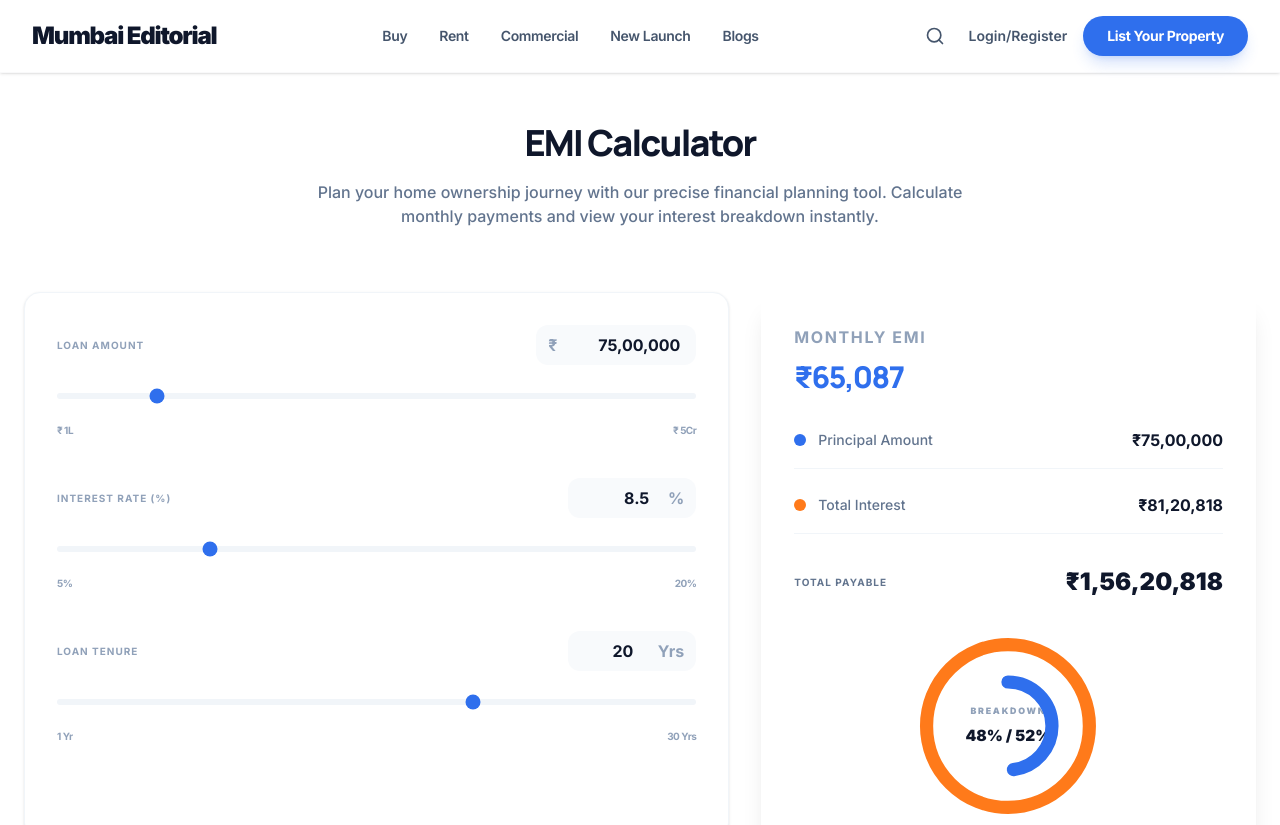
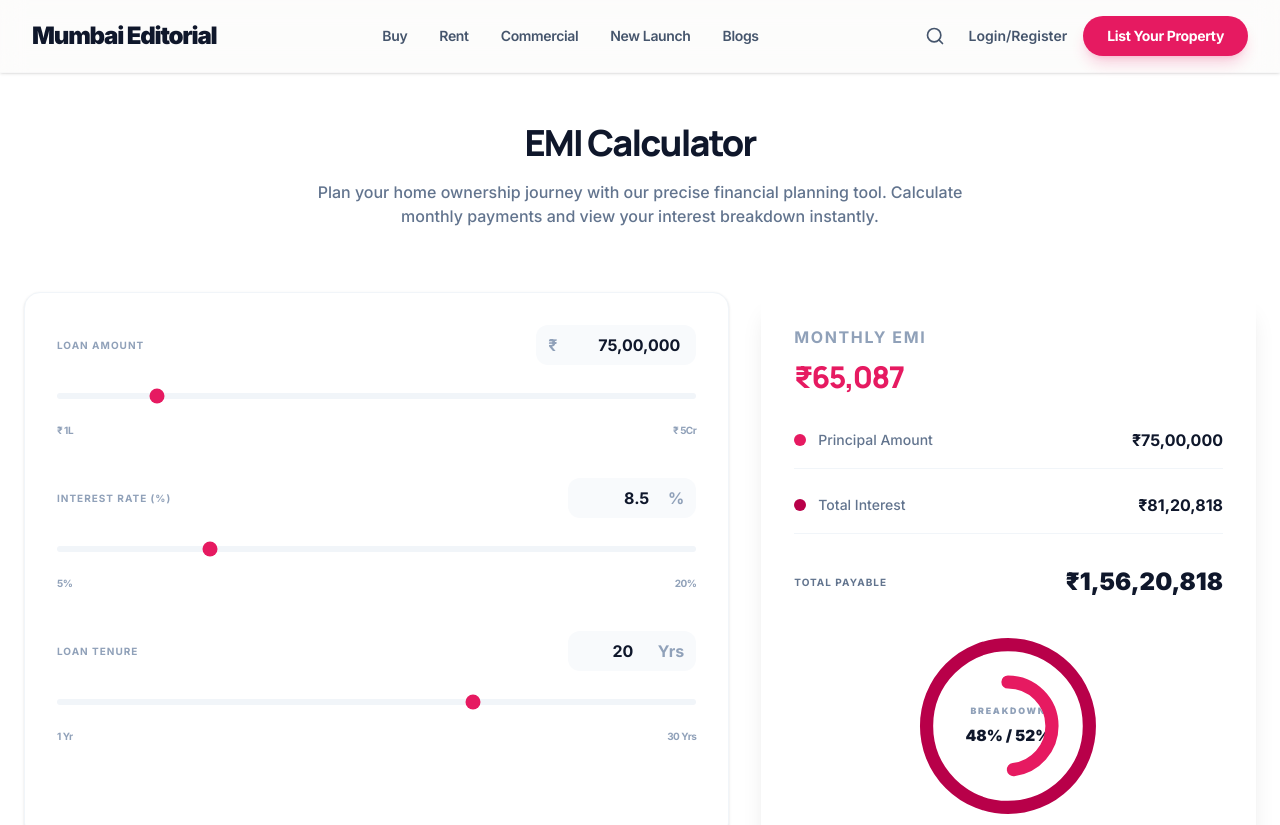
Before and after one commit to niharvispute/GrihaNivas, a Next.js app in the folder frontend/: page /emi-calculator in a window 1280 px wide. Shown: the top 825 px of the page. Built offline with nearby package versions, Linux system fonts and the light colour scheme.

Commit message:
Refactor :- updated the Global css variables

```diff
--- a/frontend/src/app/globals.css
+++ b/frontend/src/app/globals.css
@@ -2,10 +2,10 @@
 
 @theme {
   /* Colors */
-  --color-primary: #2F6FED;
-  --color-secondary: #FF7A1A;
-  --color-tertiary: #EAF2FF;
-  --color-neutral: #FFFFFF;
+  --color-primary: #e61a61;
+  --color-secondary: #B80049;
+  --color-tertiary: #008c47;
+  --color-neutral: #F6F3F2;
 
   /* Typography */
   --font-sans: var(--font-inter), ui-sans-serif, system-ui, sans-serif;
--- a/frontend/src/components/calculator/EMICalculator.jsx
+++ b/frontend/src/components/calculator/EMICalculator.jsx
@@ -247,7 +247,7 @@ const EMICalculator = () => {
                     cy="50%"
                     r="40"
                     fill="none"
-                    stroke="#2F6FED"
+                    stroke="#e61a61"
                     strokeWidth="12"
                     strokeDasharray={`${results.principalPercent} 100`}
                     pathLength="100"
```
Also changed, not shown: 2 other files (tests, documents, lock files or other folders).
